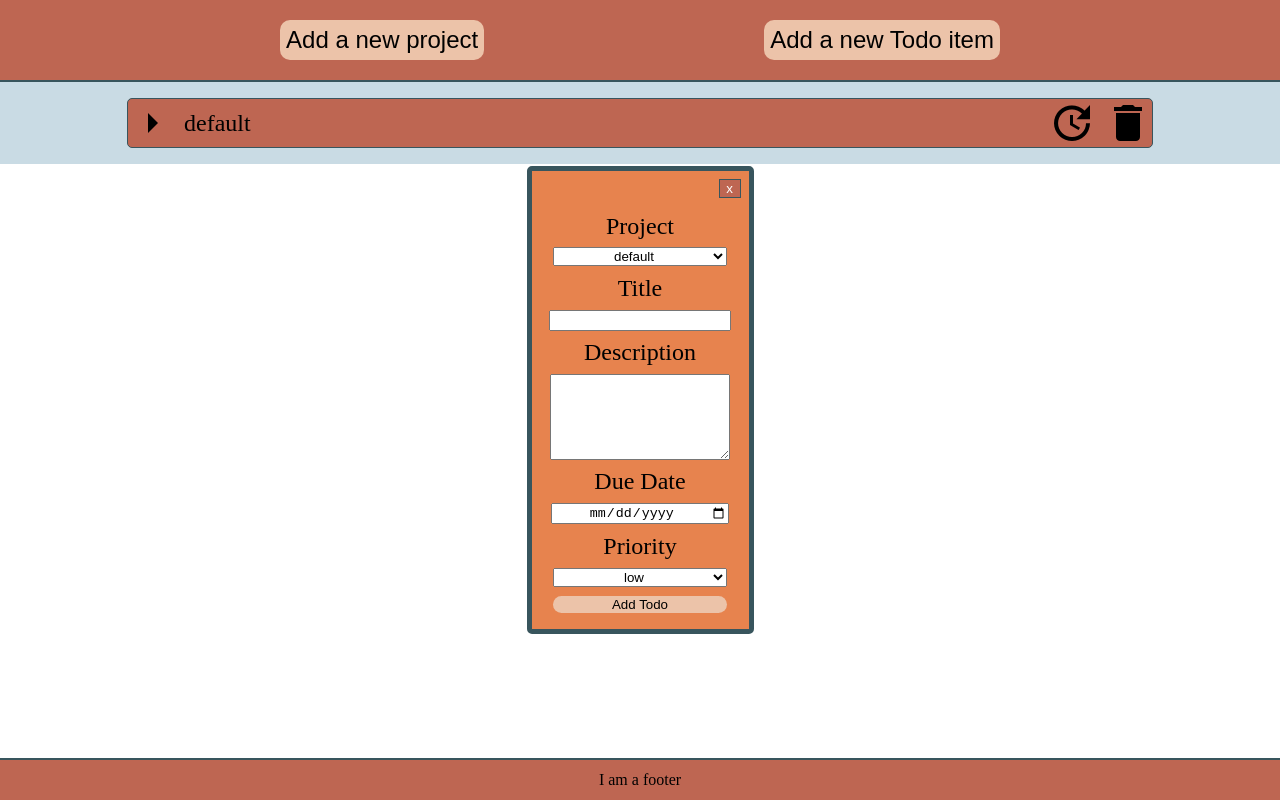
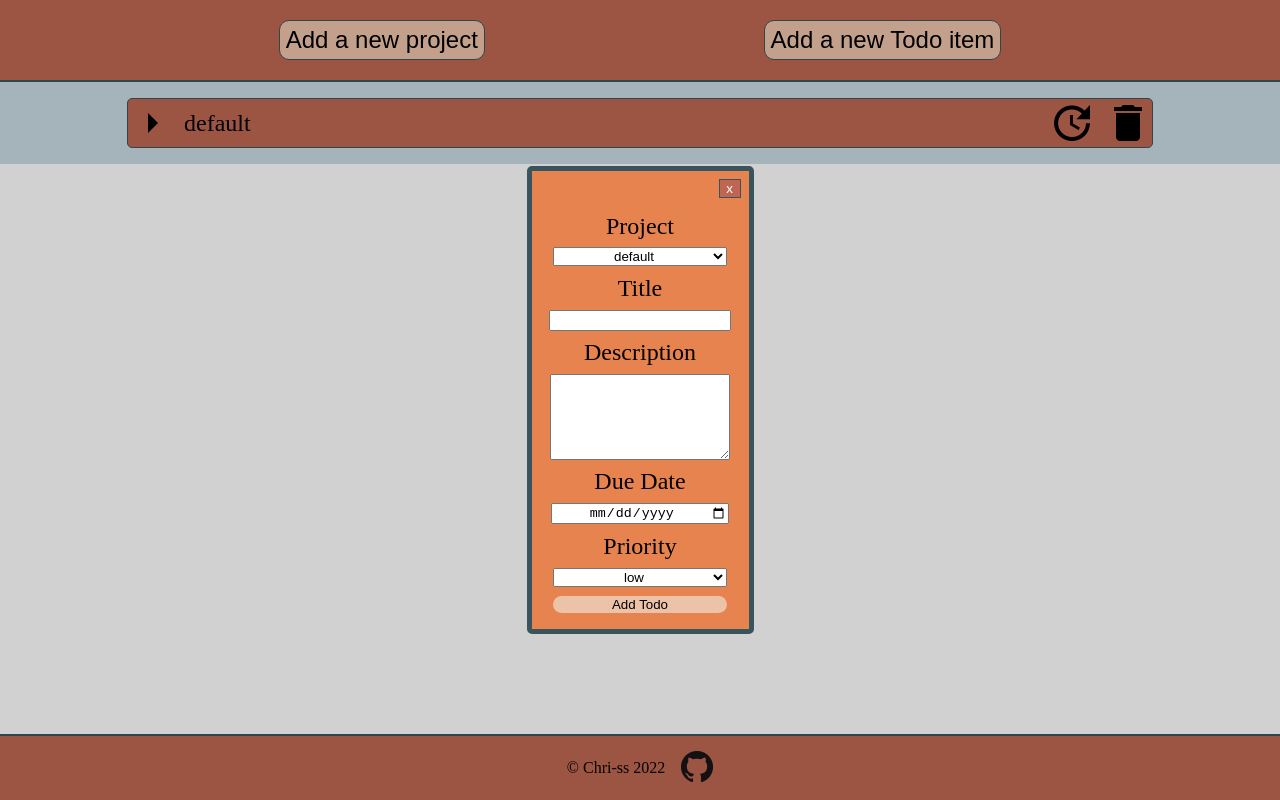
Before and after one commit to chri-ss/todo-list, a website built with webpack: page dist/index.html in a window 1280 px wide. Both pictures are taken after a click on the button "Add a new Todo item". Built offline with nearby package versions, Linux system fonts and the light colour scheme.

Commit message:
Add footer and overlay when modal active

```diff
--- a/src/displayController.js
+++ b/src/displayController.js
@@ -10,6 +10,8 @@ import updateIconSmall from './images/1x/baseline_update_black_24dp.png'
 import deleteIconSmall from './images/1x/baseline_delete_black_24dp.png'
 import downArrowSmall from './images/1x/baseline_arrow_drop_down_black_24dp.png'
 import rightArrowSmall from './images/1x/baseline_arrow_right_black_24dp.png'
+
+import githubLogo from './images/GitHub-Mark/PNG/GitHub-Mark-32px.png'
 
 const body = document.querySelector('body')
 const content = document.getElementById('content')
@@ -78,7 +80,13 @@ class Add {
     static addFooter() {
         const footer = document.createElement('div');
         footer.classList.add('footer');
-        footer.textContent="I am a footer";
+        footer.textContent="© Chri-ss 2022";
+        const github = document.createElement('a');
+        const githubImage = new Image();
+        githubImage.src = githubLogo;
+        github.appendChild(githubImage);
+        github.href = 'https://github.com/chri-ss/'
+        footer.appendChild(github);
         content.appendChild(footer);
     }
 
@@ -90,7 +98,14 @@ class Add {
         projectForm.appendChild(projectName);
         projectForm.appendChild(addProjectButton);
         modal.appendChild(projectForm);
+        Add.addOverlay();
         modal.classList.remove('hidden');
+    }
+
+    static addOverlay() {
+        const overlay = document.createElement('div');
+        overlay.classList.add('overlay');
+        content.appendChild(overlay);
     }
 
     static addProject(project) {
@@ -176,6 +191,7 @@ class Add {
         todoForm.appendChild(priority);
         todoForm.appendChild(addTodoButton);
         modal.appendChild(todoForm);
+        Add.addOverlay();
         modal.classList.remove('hidden');
     }
 
@@ -332,6 +348,12 @@ class Remove {
             main.removeChild(main.firstChild);
         }
     }
+
+    static removeOverlay() {
+        const overlay = document.querySelector('.overlay');
+        console.log(overlay);
+        content.removeChild(overlay);
+    }
 }
 
 class Toggle {
--- a/src/eventListeners.js
+++ b/src/eventListeners.js
@@ -34,6 +34,7 @@ const projectSubmitEventListener = () => {
         projects.push(newProject);
         updateLocalStorage();
         Add.addProject(newProject);
+        Remove.removeOverlay();
         Remove.removeProjectForm();
     })
 }
@@ -58,6 +59,7 @@ const todoSubmitEventListener = () => {
         newProject.addTodo(newTodo);
         Add.addTodo(newTodo, projectDiv, projectDropdown.selectedIndex);
         Remove.removeTodoForm();
+        Remove.removeOverlay();
         updateLocalStorage();
     })
 }
@@ -259,7 +261,7 @@ const deleteModalEventListener = () => {
             inputs.forEach(input => {
                 input.value = '';
             })
-
+            Remove.removeOverlay();
         }
     })
 }
--- a/src/style.css
+++ b/src/style.css
@@ -37,6 +37,7 @@ body {
     background-color: #c9dbe4;
     min-width: 100%;
     font-size: 24px;
+    z-index: 0;
 }
 
 button {
@@ -52,6 +53,7 @@ button {
     height: 50%;
     width: auto;
     font-size: 24px;
+    border: 1px solid #38555D;
 }
 
 .modal {
@@ -65,8 +67,8 @@ button {
     height: auto;
     width: auto;
     position: absolute;
-
     font-size: 24px;
+    z-index: 11;
 }
 
 .project-form, .todo-form, .todo-edit-form {
@@ -179,9 +181,19 @@ button {
     display: flex;
     justify-content: center;
     align-items: center;
+    gap: 1rem;
     margin-top: auto;
     background-color: #be6652;
     border-top: 2px solid #38555D;
-    min-height: 5%;
+    min-height: 8%;
     min-width: 100%;
 }
+
+.overlay {
+    min-height: 100%;
+    min-width: 100%;
+    background-color: rgba(0,0,0,0.9);
+    z-index: 11;
+    position: absolute;
+    opacity: 0.2;
+}
```
Also changed, not shown: src/images/GitHub-Mark/PNG/GitHub-Mark-120px-plus.png (added), src/images/GitHub-Mark/PNG/GitHub-Mark-32px.png (added), src/images/GitHub-Mark/PNG/GitHub-Mark-64px.png (added), src/images/GitHub-Mark/PNG/GitHub-Mark-Light-120px-plus.png (added), src/images/GitHub-Mark/PNG/GitHub-Mark-Light-32px.png (added), src/images/GitHub-Mark/PNG/GitHub-Mark-Light-64px.png (added), 3 other files.
